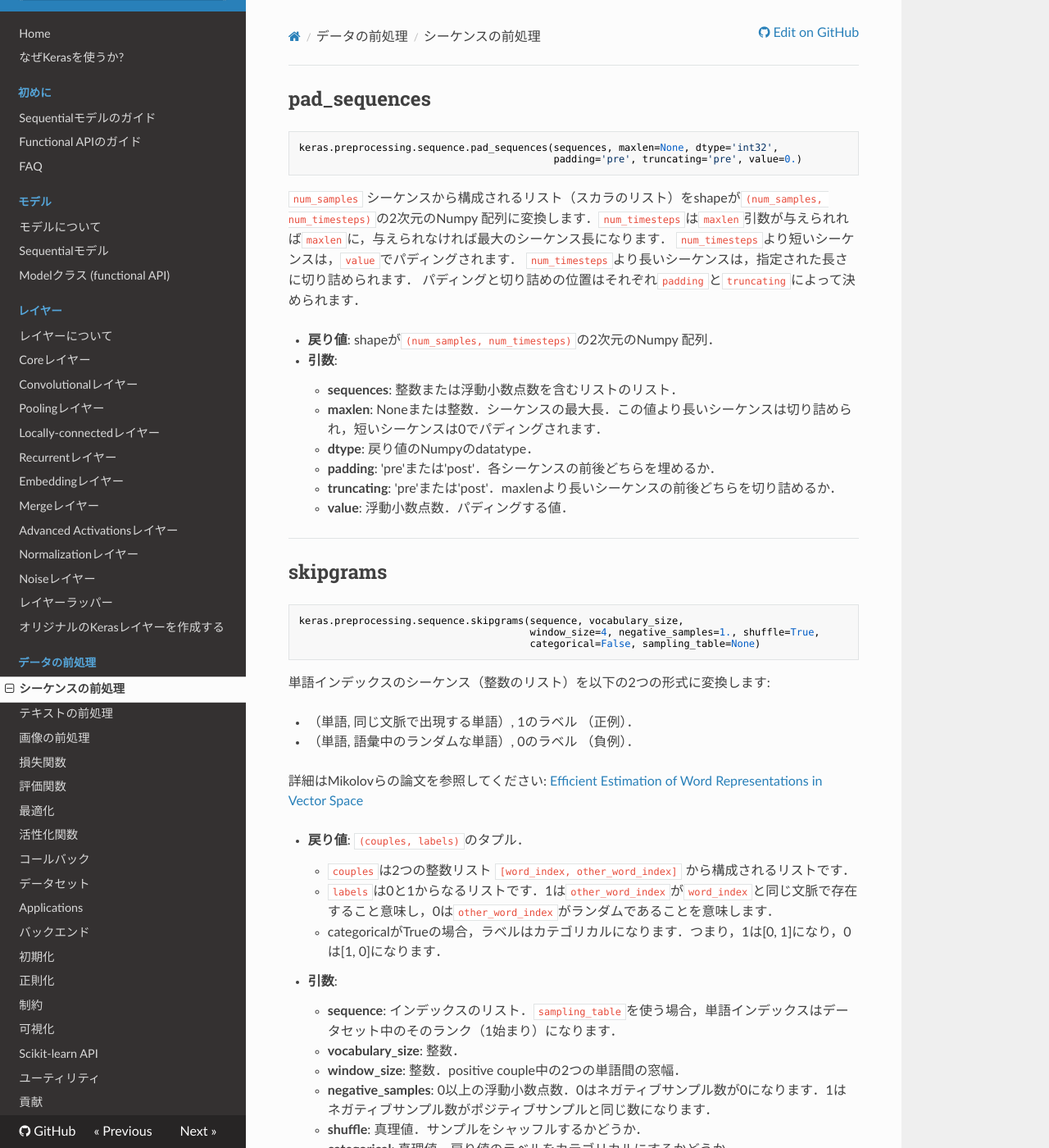
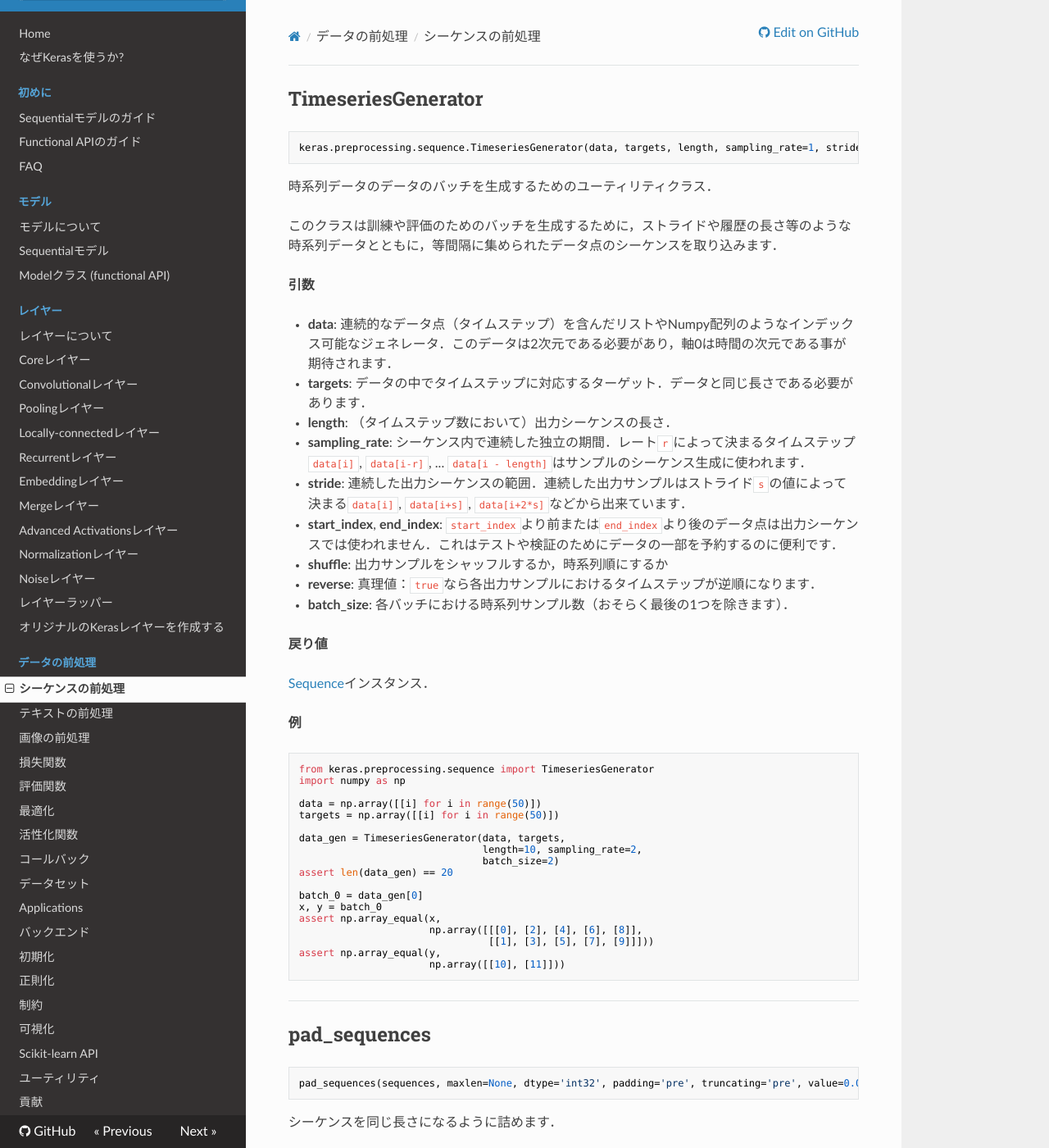
Before and after one commit to keras-team/keras-docs-ja, an MkDocs documentation site: the page built from sources/preprocessing/sequence.md, in a window 1280 px wide and 1400 px high. Shown: the whole window at 82% size. Built offline with MkDocs 1.6.1, drawn with Linux system fonts in a browser that asks for light colours; nearby versions of some CDN libraries; old or Windows-style settings are respelled for this version of MkDocs; some of the changed text lies outside the part shown.

Commit message:
Improve document

````diff
--- a/sources/preprocessing/sequence.md
+++ b/sources/preprocessing/sequence.md
@@ -1,70 +1,149 @@
+## TimeseriesGenerator
+
+```python
+keras.preprocessing.sequence.TimeseriesGenerator(data, targets, length, sampling_rate=1, stride=1, start_index=0, end_index=None, shuffle=False, reverse=False, batch_size=128)
+```
+
+時系列データのデータのバッチを生成するためのユーティリティクラス．
+
+このクラスは訓練や評価のためのバッチを生成するために，ストライドや履歴の長さ等のような時系列データとともに，等間隔に集められたデータ点のシーケンスを取り込みます．
+
+__引数__
+
+- __data__: 連続的なデータ点（タイムステップ）を含んだリストやNumpy配列のようなインデックス可能なジェネレータ．このデータは2次元である必要があり，軸0は時間の次元である事が期待されます．
+- __targets__: データの中でタイムステップに対応するターゲット．データと同じ長さである必要があります．
+- __length__: （タイムステップ数において）出力シーケンスの長さ．
+- __sampling_rate__: シーケンス内で連続した独立の期間．レート`r`によって決まるタイムステップ`data[i]`,  `data[i-r]`, ... `data[i - length]`はサンプルのシーケンス生成に使われます．
+- __stride__: 連続した出力シーケンスの範囲．連続した出力サンプルはストライド`s`の値によって決まる`data[i]`, `data[i+s]`, `data[i+2*s]`などから出来ています．
+- __start_index__, __end_index__: `start_index`より前または`end_index`より後のデータ点は出力シーケンスでは使われません．これはテストや検証のためにデータの一部を予約するのに便利です．
+- __shuffle__: 出力サンプルをシャッフルするか，時系列順にするか
+- __reverse__: 真理値：`true`なら各出力サンプルにおけるタイムステップが逆順になります．
+- __batch_size__: 各バッチにおける時系列サンプル数（おそらく最後の1つを除きます）．
+
+__戻り値__
+
+[Sequence](../utils/#sequence)インスタンス．
+
+__例__
+
+```python
+from keras.preprocessing.sequence import TimeseriesGenerator
+import numpy as np
+
+data = np.array([[i] for i in range(50)])
+targets = np.array([[i] for i in range(50)])
+
+data_gen = TimeseriesGenerator(data, targets,
+                               length=10, sampling_rate=2,
+                               batch_size=2)
+assert len(data_gen) == 20
+
+batch_0 = data_gen[0]
+x, y = batch_0
+assert np.array_equal(x,
+                      np.array([[[0], [2], [4], [6], [8]],
+                                [[1], [3], [5], [7], [9]]]))
+assert np.array_equal(y,
+                      np.array([[10], [11]]))
+```
+
+---
+
 ## pad_sequences
 
 ```python
-keras.preprocessing.sequence.pad_sequences(sequences, maxlen=None, dtype='int32',
-                                           padding='pre', truncating='pre', value=0.)
+pad_sequences(sequences, maxlen=None, dtype='int32', padding='pre', truncating='pre', value=0.0)
 ```
 
+シーケンスを同じ長さになるように詰めます．
+
 `num_samples` シーケンスから構成されるリスト（スカラのリスト）をshapeが`(num_samples, num_timesteps)`の2次元のNumpy 配列に変換します．`num_timesteps`は`maxlen`引数が与えられれば`maxlen`に，与えられなければ最大のシーケンス長になります．
+
 `num_timesteps`より短いシーケンスは，`value`でパディングされます．
+
 `num_timesteps`より長いシーケンスは，指定された長さに切り詰められます．
 パディングと切り詰めの位置はそれぞれ`padding`と`truncating`によって決められます．
 
-- __戻り値__: shapeが`(num_samples, num_timesteps)`の2次元のNumpy 配列．
+pre-paddingがデフォルトです．
 
-- __引数__:
-    - __sequences__: 整数または浮動小数点数を含むリストのリスト．
-    - __maxlen__: Noneまたは整数．シーケンスの最大長．この値より長いシーケンスは切り詰められ，短いシーケンスは0でパディングされます．
-    - __dtype__: 戻り値のNumpyのdatatype．
-    - __padding__: 'pre'または'post'．各シーケンスの前後どちらを埋めるか．
-    - __truncating__: 'pre'または'post'．maxlenより長いシーケンスの前後どちらを切り詰めるか．
-    - __value__: 浮動小数点数．パディングする値．
+__引数__
+
+- __sequences__: リストのリスト，各要素はそれぞれシーケンスです．
+- __maxlen__: 整数，シーケンスの最大長．
+- __dtype__: 出力シーケンスの型．
+- __padding__: 文字列，'pre'または'post'．各シーケンスの前後どちらを埋めるか．
+- __truncating__: 文字列，'pre'または'post'．`maxlen`より長いシーケンスの前後どちらを切り詰めるか．
+- __value__: 浮動小数点数．パディングする値．
+
+__戻り値__
+
+- __x__: shapeが`(len(sequences), maxlen)`のNumpy配列．
+
+__Raises__
+
+- __ValueError__: `truncating`や`padding`が無効な値の場合，または`sequences`のエントリが無効なshapeの場合．
 
 ---
 
 ## skipgrams
 
 ```python
-keras.preprocessing.sequence.skipgrams(sequence, vocabulary_size,
-                                       window_size=4, negative_samples=1., shuffle=True,
-                                       categorical=False, sampling_table=None)
+skipgrams(sequence, vocabulary_size, window_size=4, negative_samples=1.0, shuffle=True, categorical=False, sampling_table=None, seed=None)
 ```
 
-単語インデックスのシーケンス（整数のリスト）を以下の2つの形式に変換します:
+skipgramの単語ペアを生成します．
+
+この関数は単語インデックスのシーケンス（整数のリスト）を以下の形式の単語のタプルに変換します:
 
 - （単語, 同じ文脈で出現する単語）, 1のラベル （正例）．
 - （単語, 語彙中のランダムな単語）, 0のラベル （負例）．
 
+Skipgramの詳細はMikolovらの論文を参照してください: [Efficient Estimation of Word Representations in Vector Space](http://arxiv.org/pdf/1301.3781v3.pdf)
 
-詳細はMikolovらの論文を参照してください: [Efficient Estimation of Word Representations in
-Vector Space](http://arxiv.org/pdf/1301.3781v3.pdf)
+__引数__
 
-- __戻り値__: `(couples, labels)`のタプル．
-    - `couples`は2つの整数リスト `[word_index, other_word_index]` から構成されるリストです．
-    - `labels`は0と1からなるリストです．1は`other_word_index`が`word_index`と同じ文脈で存在すること意味し，0は`other_word_index`がランダムであることを意味します．
-    - categoricalがTrueの場合，ラベルはカテゴリカルになります．つまり，1は[0, 1]になり，0は[1, 0]になります．
+- __sequence__: 単語のシーケンス（文）で，単語インデックス（整数）のリストとしてエンコードされたもの．`sampling_table`を使う場合，単語インデックスは参照するデータセットの中で単語のランクにあったランクである事が期待されます（例えば10は10番目に狂喜するトークンにエンコードされます）．インデックス0は無意味な語を期待され，スキップされます．
+- __vocabulary_size__: 整数．可能な単語インデックスの最大値+1．
+- __window_size__: 整数．サンプリングするウィンドウのサイズ（技術的には半分のウィンドウ）．単語`w_i`のウィンドウは`[i - window_size, i + window_size+1]`になります．
+- __negative_samples__: 0以上の浮動小数点数．0はネガティブサンプル数が0になります．1はネガティブサンプル数がポジティブサンプルと同じ数になります．
+- __shuffle__: 単語の組を変える前にシャッフルするかどうか．
+- __categorical__: 真理値．Falseならラベルは整数（例えば`[0, 1, 1 .. ]`）になり，`True`ならカテゴリカル，例えば`[[1,0],[0,1],[0,1] .. ]`になります．
+- __sampling_table__: サイズが`vocabulary_size`の1次元配列．エントリiはインデックスiを持つ単語（データセット中でi番目に頻出する単語を想定します）のサンプリング確率です．
+- __seed__: ランダムシード．
 
-- __引数__:
-    - __sequence__: インデックスのリスト．`sampling_table`を使う場合，単語インデックスはデータセット中のそのランク（1始まり）になります．
-    - __vocabulary_size__: 整数．
-    - __window_size__: 整数．positive couple中の2つの単語間の窓幅．
-    - __negative_samples__: 0以上の浮動小数点数．0はネガティブサンプル数が0になります．1はネガティブサンプル数がポジティブサンプルと同じ数になります．
-    - __shuffle__: 真理値．サンプルをシャッフルするかどうか．
-    - __categorical__: 真理値．戻り値のラベルをカテゴリカルにするかどうか．
-    - __sampling_table__: shapeが`(vocabulary_size,)`のNumpy 配列．`sampling_table[i]`はインデックスiを持つ単語（データセット中でi番目に頻出する単語を想定します）のサンプリング確率です．
+__戻り値__
+
+couples, labels: `couples`は整数のペア，`labels`は0か1のいずれかです．
+
+__注意__
+
+慣例により，語彙の中でインデックスが0のものは単語ではなく，スキップされます．
 
 ---
 
 ## make_sampling_table
 
 ```python
-keras.preprocessing.sequence.make_sampling_table(size, sampling_factor=1e-5)
+make_sampling_table(size, sampling_factor=1e-05)
 ```
+
+ワードランクベースの確率的なサンプリングテーブルを生成します．
 
 `skipgrams`の`sampling_table`引数を生成するために利用します．`sampling_table[i]`はデータセット中でi番目に頻出する単語をサンプリングする確率です（バランスを保つために，頻出語はこれより低い頻度でサンプリングされます）．
 
-- __戻り値__: shapeが`(size,)`のNumpy 配列．
+サンプリングの確率はword2vecで使われるサンプリング分布に従って生成されます：
 
-- __引数__:
-    - __size__: 語彙数．
-    - __sampling_factor__: この値が小さければ小さいほど，頻出語のサンプリング頻度が低くなります．1が与えられたとき，サブサンプリングは行われません（全てのサンプリング確率が1になります）．
+`p(word) = min(1, sqrt(word_frequency / sampling_factor) / (word_frequency / sampling_factor))`
+
+頻度（順位）の数値近似を得る（s=1の）ジップの法則に単語の頻度も従っていると仮定しています．
+
+`frequency(rank) ~ 1/(rank * (log(rank) + gamma) + 1/2 - 1/(12*rank))`
+の`gamma`はオイラー・マスケローニ定数です．
+
+__引数__
+- __size__: 整数，サンプリング可能な語彙数．
+- __sampling_factor__: word2vecの式におけるサンプリング因子．
+
+__戻り値__
+
+長さが`size`の1次元のNumpy配列で，i番目の要素はランクiのワードがサンプリングされる確率です．
````
